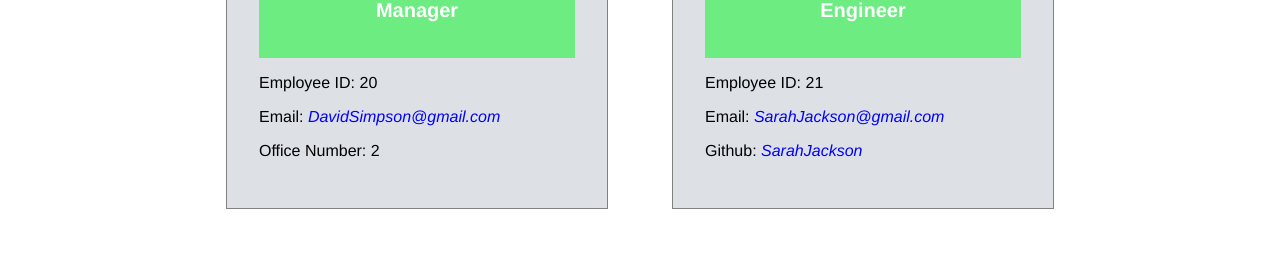
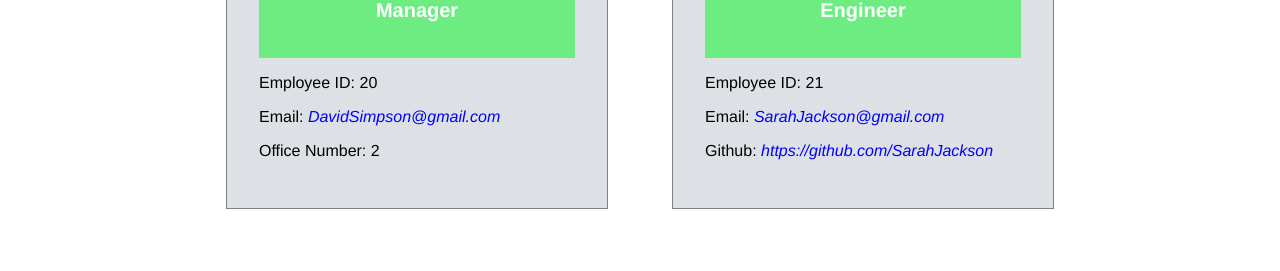
Before and after one commit to mus-ali1/Team-Profile-Generator, a website: page dist/index.html in a window 1280 px wide. Shown: the part 270-541 px from the top of the page. Drawn offline with Linux system fonts and the light colour scheme.

Commit message:
Add: Changes to HTML

```diff
--- a/dist/index.html
+++ b/dist/index.html
@@ -33,7 +33,8 @@
                 </header>
                 <p class="info">Employee ID: 21</p>
                 <p class="info">Email: <a href="mailto:">SarahJackson@gmail.com</a></p>
-                <p class="info">Github: <a href="https://github.com/SarahJackson" target="_blank">SarahJackson</a></p>
+                <p class="info">Github: <a href="https://github.com/SarahJackson"
+                        target="_blank">https://github.com/SarahJackson</a></p>
             </div>
             <div class="card">
                 <header>
```
